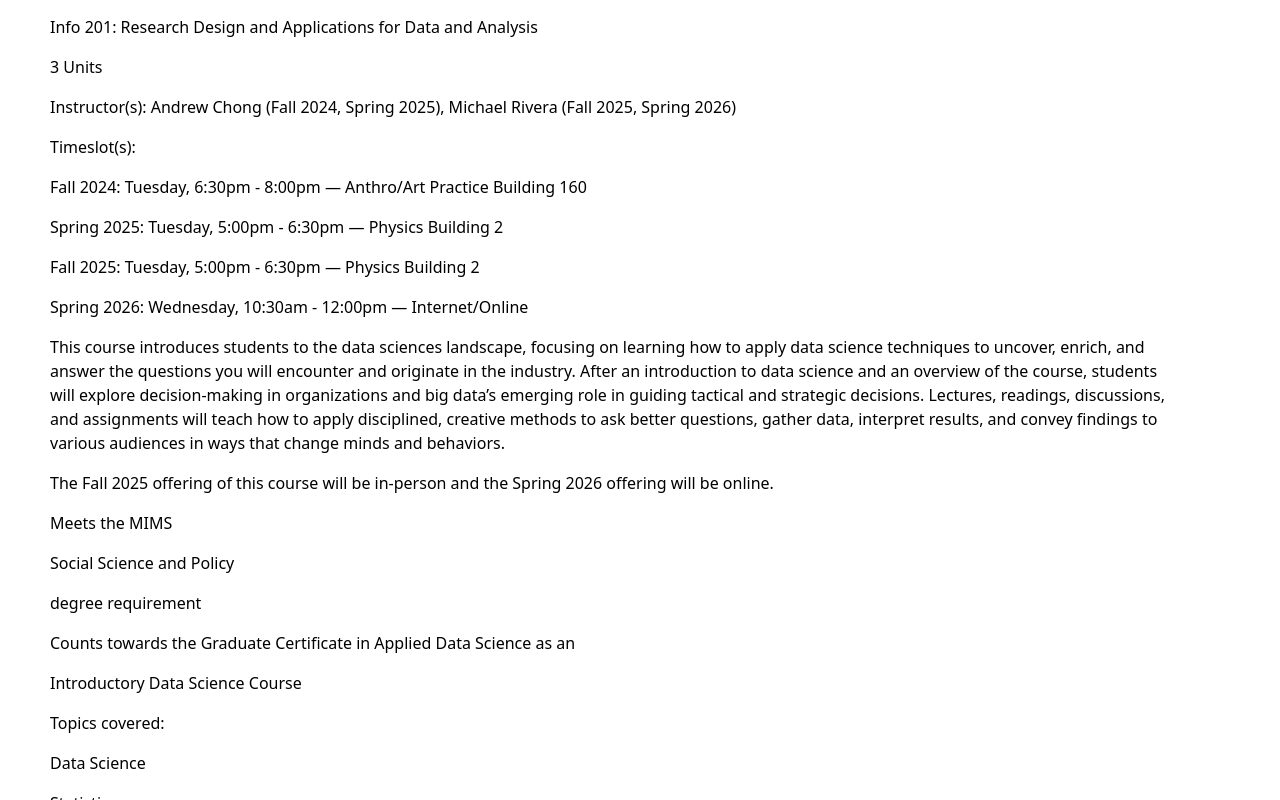
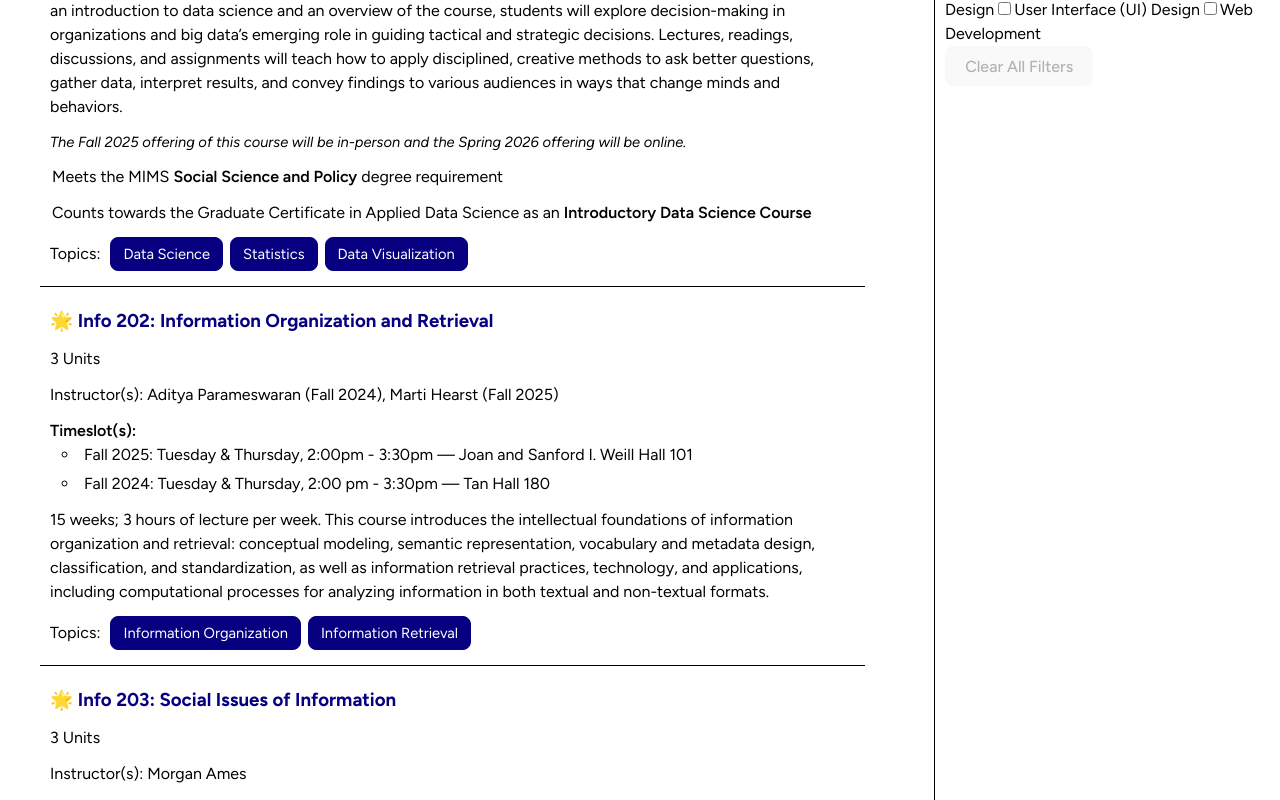
Before and after one commit to ltang16/info-catalog, a React (Vite) app: page / in a window 1280 px wide. Shown: the part 700-1500 px from the top of the page. Built offline with nearby package versions, Linux system fonts and the light colour scheme.

Commit message:
complete CSS for individual course items

```diff
--- a/index.html
+++ b/index.html
@@ -4,6 +4,10 @@
     <meta charset="UTF-8" />
     <link rel="icon" type="image/svg+xml" href="/vite.svg" />
     <meta name="viewport" content="width=device-width, initial-scale=1.0" />
+    <style>
+      /* Importing Figtree font -- couldn't find the exact font from the I School catalog on Google Fonts */
+      @import url('https://fonts.googleapis.com/css2?family=Figtree:ital,wght@0,300..900;1,300..900&display=swap');
+    </style>
     <title>info-catalog</title>
   </head>
   <body>
--- a/src/App.css
+++ b/src/App.css
@@ -1,7 +1,47 @@
-body {
+/* <============== General page styling ==============> */
+
+#root {
   background-color: white;
   color: black;
+  font-family: "Figtree", sans-serif;
+  font-size: 12pt;
+  display: grid;
+  grid-template-areas:
+    'header sidebar'
+    'main sidebar';
+  box-sizing: border-box;
 }
+
+/* <============== Sidebar styling ==============> */
+
+.filter-sidebar {
+  grid-area: sidebar;
+  width: 325px;
+  border-left: solid 1px black;
+  padding: 10px;
+}
+
+/* <============== Header styling ==============> */
+
+.header-section {
+  grid-area: header;
+  border-bottom: solid 1px black;
+  width: 100%;
+}
+
+.catalog-title {
+  color:#060081;
+  margin-top: 15px;
+  margin-left: 15px;
+}
+
+
+
+.main-content {
+  grid-area: main;
+}
+
+/* <============== Individual course item styling ==============> */
 
 .course-item {
   list-style: none;
@@ -9,3 +49,80 @@ body {
   padding: 10px;
   border-top: solid 1px black;
 }
+
+.course-id-title {
+  font-size: 14pt;
+  font-weight: bold;
+  margin: 10px 0px;
+  color: #060081;
+}
+
+.course-units, .course-instructor, .course-timeslot {
+  margin: 12px 0px;
+}
+
+.course-timeslot-text {
+  margin-top: 8px;
+  margin-bottom: -5px;
+  font-weight: 600;
+}
+
+.course-timeslot-details {
+  margin: 5px 12px;
+  list-style-type: circle;
+  list-style-position: inside;
+}
+
+.course-timeslot-details-single {
+  margin: 5px 0px;
+}
+
+.course-description {
+  margin: 12px 0px;
+}
+
+.course-other {
+  font-size: 11pt;
+  font-style: italic;
+  margin: 12px 0px;
+}
+
+.course-requirements, .course-DScert {
+  display: flex;
+  align-items: center;
+  margin: 12px 0px;
+}
+
+.course-requirements-text, .course-requirements-req, .course-DScert-text, .course-DScert-type {
+  padding: 0px 2px;
+  margin: 0px;
+}
+
+.course-requirements-req, .course-DScert-type {
+  font-weight: 600;
+}
+
+.course-topics {
+  display: flex;
+  align-items: center;
+  margin: 5px 0px;
+  padding: 0px;
+}
+
+.course-topics-text {
+  margin-right: 10px;
+  margin-top: 0px;
+  margin-bottom: 0px;
+}
+
+.course-topic {
+  border: solid 1px #060081;
+  padding: 5px 12px;
+  margin-right: 7px;
+  margin-top: 0px;
+  margin-bottom: 0px;
+  background-color: #060081;
+  color: white;
+  border-radius: 8px;
+  font-size: 11pt;
+}
--- a/src/App.jsx
+++ b/src/App.jsx
@@ -142,6 +142,7 @@ function App() {
 
   return (
     <>
+    <div className="header-section">
       <h1 className="catalog-title">UC Berkeley Information Course Catalog</h1>
       <p className="catalog-details">Welcome to the School of Information course catalog! This is a repository of all
         graduate courses from the 2024-2025 and 2025-2026 academic years that are available for MIMS students to take.</p>
@@ -149,11 +150,14 @@ function App() {
         Science certificate eligibility, or even your topics of interest. Core courses, which are required to obtain the
         MIMS degree, are marked with 🌟.</p>
       <a className="add-form-shortcut" href="#course-add-section" onClick={handleLinkClick}>Add a New Course</a>
+    </div>
     <FilterSidebar degReq={degReq} handleReqFilter={handleReqFilter} DScert={DScert} handleDSCertFilter={handleDSCertFilter}
       catalog={catalog} topics={topics} toggleTopic={toggleTopic} clearAllFilters={clearAllFilters}/>
+    <div className="main-content">
       <CatalogList catalog={filteredCatalog}/>
       <CourseAddForm catalog={catalog} onAddCourse={addCourse}/>
       <a className="page-top-shortcut" href="#root" onClick={handleLinkClick}>Return to Top of Page</a>
+    </div>
     </>
   )
 }
--- a/src/components/CatalogCourse.jsx
+++ b/src/components/CatalogCourse.jsx
@@ -8,9 +8,10 @@ function CatalogCourse({ course }) {
     // Create new string or array of strings for timeslots, separating by semester if the course is offered in both semesters
     let timeslots
     if (Array.isArray(course.semester)) {
+        // For courses offered in multiple semesters, display from most to least recent
         timeslots = []
         for (let i = 0; i < course.semester.length; i++) {
-            timeslots[i] = `${course.semester[i]}: ${course.timeslot[i]} — ${course.location[i]}`
+            timeslots[course.semester.length-1-i] = `${course.semester[i]}: ${course.timeslot[i]} — ${course.location[i]}`
         }
     } else {
         // Only single-semester courses had some fields that were null thankfully, but I want to replace the nulls here
@@ -26,9 +27,10 @@ function CatalogCourse({ course }) {
             <p className="course-instructor">Instructor(s): {instructors}</p>
             <div className="course-timeslot">
                 <p className="course-timeslot-text">Timeslot(s):</p>
-                {Array.isArray(timeslots) ? timeslots.map((ts) => (
-                    <p className="course-timeslot-details">{ts}</p>
-                )) : timeslots}
+                {Array.isArray(timeslots) ? timeslots.map((ts, index) => (
+                    <li className="course-timeslot-details">{ts}</li>
+                )) :
+                    <p className="course-timeslot-details-single">{timeslots}</p>}
             </div>
             <div className="course-description-container">
                 {descriptionArray.map((desc) => (
@@ -37,7 +39,7 @@ function CatalogCourse({ course }) {
             </div>
 
             {/* If there's other information about this course, add it here in smaller text */}
-            {!course.other ? "" : <p className="other">{course.other}</p>}
+            {!course.other ? "" : <p className="course-other">{course.other}</p>}
 
             {/* If this course satisfies one of the MIMS degree requirements, add this section */}
             {!course.requirements ? "" : <div className="course-requirements">
@@ -53,7 +55,7 @@ function CatalogCourse({ course }) {
             </div>}
 
             <div className="course-topics">
-                <p className="course-topics-text">Topics covered: </p>
+                <p className="course-topics-text">Topics: </p>
                 {course.topics.map((topic) => (
                     <p className="course-topic">{topic}</p>
                 ))}
--- a/src/components/FilterSidebar.jsx
+++ b/src/components/FilterSidebar.jsx
@@ -7,6 +7,7 @@ function FilterSidebar({ degReq, handleReqFilter, DScert, handleDSCertFilter, ca
 
   return (
     <div className="filter-sidebar">
+      <p className="filter-sidebar-header">Course Filters</p>
         <DegreeFilters degReq={degReq} onClick={handleReqFilter}/>
         <DSCertificateFilters DScert={DScert} onClick={handleDSCertFilter}/>
         <TopicFilters catalog={catalog} topics={topics} onClick={toggleTopic}/>
```
Also changed, not shown: 1 other file (tests, documents, lock files or other folders). Lines whose indentation alone changed are shown as unchanged.
